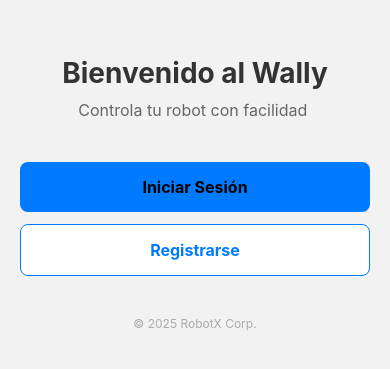
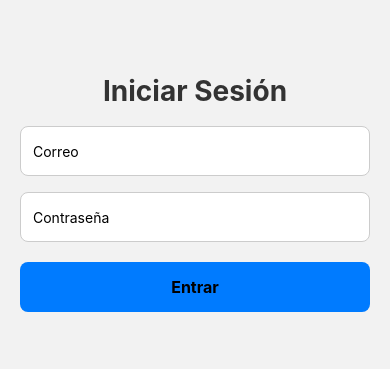
Before and after one commit to AbelAndres14/Proyecto-Modular, a React Native app: screen /LoginForm in a window 390 px wide. Shown: the part 229-598 px from the top of the page. Built offline with nearby package versions, Linux system fonts and the light colour scheme.

Commit message:
se agrega usuario

```diff
--- a/App.tsx
+++ b/App.tsx
@@ -1,5 +1,5 @@
 import React from 'react';
-import { View, Text, TouchableOpacity, Modal } from 'react-native';
+import { View, Text, TouchableOpacity } from 'react-native';
 import { styles } from './styles/LoginScreen.styles';
 
 import { NavigationContainer } from '@react-navigation/native';
@@ -14,7 +14,8 @@ import ActividadScreen from './screens/Actividad';
 import PerfilScreen from './screens/Perfil';
 import NotificacionesScreen from './screens/Notificaciones';
 import PrivacidadScreen from './screens/Privacidad';
-import Registro from './screens/Registro';
+import RegistroScreen from './screens/Registro';
+import LoginFormScreen from './screens/Login'; // Nueva pantalla de login
 
 const Stack = createNativeStackNavigator();
 const Tab = createBottomTabNavigator();
@@ -49,19 +50,16 @@ function Tabs() {
   );
 }
 
-interface Props {
-  navigation: any;
-}
-
-function LoginScreen({ navigation }: Props) {
+// Pantalla inicial con botones
+function InicioScreen({ navigation }: { navigation: any }) {
   return (
     <View style={styles.container}>
       <Text style={styles.title}>Bienvenido al Wally</Text>
-      <Text style={styles.subtitle}>Controla tu robot con facilidad </Text>
+      <Text style={styles.subtitle}>Controla tu robot con facilidad</Text>
 
       <TouchableOpacity
         style={[styles.button, styles.loginButton]}
-        onPress={() => navigation.replace('MainTabs')}
+        onPress={() => navigation.navigate('LoginForm')}
       >
         <Text style={styles.buttonText}>Iniciar Sesión</Text>
       </TouchableOpacity>
@@ -69,7 +67,6 @@ function LoginScreen({ navigation }: Props) {
       <TouchableOpacity
         style={[styles.button, styles.registerButton]}
         onPress={() => navigation.navigate('Registro')}
-
       >
         <Text style={[styles.buttonText, styles.registerButtonText]}>Registrarse</Text>
       </TouchableOpacity>
@@ -82,13 +79,19 @@ function LoginScreen({ navigation }: Props) {
 export default function App() {
   return (
     <NavigationContainer>
-      <Stack.Navigator initialRouteName="Login" screenOptions={{ headerShown: false }}>
-        <Stack.Screen name="Login" component={LoginScreen} />
+      <Stack.Navigator initialRouteName="Inicio" screenOptions={{ headerShown: false }}>
+        {/* Pantalla inicial */}
+        <Stack.Screen name="Inicio" component={InicioScreen} />
+
+        {/* Pantalla de login con correo y contraseña */}
+        <Stack.Screen name="LoginForm" component={LoginFormScreen} />
+
+        {/* Tabs principales */}
         <Stack.Screen name="MainTabs" component={Tabs} />
 
-        {/* 👉 Aquí agregas las nuevas pantallas */}
+        {/* Pantallas adicionales */}
         <Stack.Screen name="Perfil" component={PerfilScreen} />
-        <Stack.Screen name="Registro" component={Registro} />
+        <Stack.Screen name="Registro" component={RegistroScreen} />
         <Stack.Screen name="Notificaciones" component={NotificacionesScreen} />
         <Stack.Screen name="Privacidad" component={PrivacidadScreen} />
       </Stack.Navigator>
--- a/package.json
+++ b/package.json
@@ -10,6 +10,7 @@
   },
   "dependencies": {
     "@expo/vector-icons": "^14.1.0",
+    "@react-native-async-storage/async-storage": "^2.2.0",
     "@react-native-picker/picker": "^2.11.1",
     "@react-navigation/bottom-tabs": "^7.4.3",
     "@react-navigation/native": "^7.1.15",
--- a/screens/Configuraciones.tsx
+++ b/screens/Configuraciones.tsx
@@ -18,7 +18,7 @@ export default function ConfiguracionesScreen({ navigation }: Props) {
     if (destino) {
       navigation.navigate(destino);
     } else {
-      navigation.replace('Login');
+      navigation.replace('Inicio');
     }
   };
 
--- /dev/null
+++ b/screens/Login.tsx
@@ -0,0 +1,71 @@
+import React, { useState } from 'react';
+import { View, Text, TextInput, TouchableOpacity, Alert, ScrollView } from 'react-native';
+import { styles } from '../styles/LoginScreen.styles';
+import AsyncStorage from '@react-native-async-storage/async-storage';
+
+
+export default function LoginFormScreen({ navigation }: any) {
+  const [correo, setCorreo] = useState('');
+  const [password, setPassword] = useState('');
+
+
+const handleLogin = async () => {
+  if (!correo || !password) {
+    Alert.alert('Campos incompletos', 'Por favor ingresa correo y contraseña.');
+    return;
+  }
+
+  try {
+    const response = await fetch('https://api-abel.teamsystem.space/api/usuario/login', {
+      method: 'POST',
+      headers: { 'Content-Type': 'application/json' },
+      body: JSON.stringify({ correo, password })
+    });
+
+    const data = await response.json();
+    console.log('Respuesta del servidor:', data);
+
+    if (data.success) {
+      // 🔹 Guardar usuario en AsyncStorage para usar en PerfilScreen
+      await AsyncStorage.setItem('user', JSON.stringify(data.user));
+
+      Alert.alert('Bienvenido', `Hola, ${data.user.nombre}`);
+      navigation.replace('MainTabs'); // Va a la app principal
+    } else {
+      Alert.alert('Error', data.error || 'Correo o contraseña incorrectos');
+    }
+  } catch (error) {
+    console.error('Error en la petición:', error);
+    Alert.alert('Error', 'No se pudo conectar al servidor');
+  }
+};
+
+
+  return (
+    <ScrollView contentContainerStyle={styles.container}>
+      <Text style={styles.title}>Iniciar Sesión</Text>
+
+      <TextInput
+        placeholder="Correo"
+        style={styles.input}
+        keyboardType="email-address"
+        autoCapitalize="none"
+        value={correo}
+        onChangeText={setCorreo}
+      />
+
+      <TextInput
+        placeholder="Contraseña"
+        style={styles.input}
+        secureTextEntry
+        value={password}
+        onChangeText={setPassword}
+      />
+
+
+      <TouchableOpacity style={[styles.button, styles.loginButton]} onPress={handleLogin}>
+        <Text style={styles.buttonText}>Entrar</Text>
+      </TouchableOpacity>
+    </ScrollView>
+  );
+}
--- a/screens/Perfil.tsx
+++ b/screens/Perfil.tsx
@@ -1,24 +1,55 @@
-import React from 'react';
+import React, { useEffect, useState } from 'react';
 import { View, Text, Image, TouchableOpacity } from 'react-native';
+import AsyncStorage from '@react-native-async-storage/async-storage';
 import { styles } from '../styles/Perfil.styles';
 
 export default function PerfilScreen() {
+  const [user, setUser] = useState<any>(null);
+
+  useEffect(() => {
+    const loadUser = async () => {
+      try {
+        const storedUser = await AsyncStorage.getItem('user');
+        if (storedUser) {
+          setUser(JSON.parse(storedUser));
+        }
+      } catch (error) {
+        console.error('Error leyendo usuario de AsyncStorage:', error);
+      }
+    };
+    loadUser();
+  }, []);
+
+  if (!user) {
+    return (
+      <View style={styles.container}>
+        <Text>Cargando perfil...</Text>
+      </View>
+    );
+  }
+
   return (
     <View style={styles.container}>
+      {/* Header con avatar, nombre y correo */}
       <View style={styles.header}>
         <Image
-          source={{ uri: 'https://i.pravatar.cc/150?img=12' }}
+          source={{ uri: user.foto || 'https://cdn-icons-png.flaticon.com/512/149/149071.png' }}
           style={styles.avatar}
         />
-        <Text style={styles.name}>Abel Andres Hernández</Text>
-        <Text style={styles.email}>abel@mail.com</Text>
+        <Text style={styles.name}>{user.nombre}</Text>
+        <Text style={styles.email}>{user.correo}</Text>
       </View>
 
+      {/* Información adicional */}
       <View style={styles.section}>
         <Text style={styles.sectionTitle}>Información</Text>
         <View style={styles.infoItem}>
           <Text style={styles.label}>Teléfono:</Text>
-          <Text style={styles.value}>+52 333 222 4165</Text>
+          <Text style={styles.value}>{user.telefono}</Text>
+        </View>
+        <View style={styles.infoItem}>
+          <Text style={styles.label}>Correo:</Text>
+          <Text style={styles.value}>{user.correo}</Text>
         </View>
         <View style={styles.infoItem}>
           <Text style={styles.label}>Ubicación:</Text>
@@ -26,7 +57,11 @@ export default function PerfilScreen() {
         </View>
       </View>
 
-      <TouchableOpacity style={styles.editButton} onPress={() => alert('Editar perfil próximamente')}>
+      {/* Botón editar perfil */}
+      <TouchableOpacity
+        style={styles.editButton}
+        onPress={() => alert('Editar perfil próximamente')}
+      >
         <Text style={styles.editButtonText}>Editar Perfil</Text>
       </TouchableOpacity>
     </View>
--- a/screens/Registro.tsx
+++ b/screens/Registro.tsx
@@ -8,6 +8,7 @@ export default function RegistroScreen({ navigation }: any) {
   const [apellido, setApellido] = useState('');
   const [telefono, setTelefono] = useState('');
   const [correo, setCorreo] = useState('');
+  const [password, setPassword] = useState('');
   const [photoUri, setPhotoUri] = useState<string | null>(null);
   const [hasPermission, setHasPermission] = useState<boolean | null>(null);
   const cameraRef = useRef<any>(null); // Cambiado a any para evitar error TS
@@ -29,21 +30,22 @@ export default function RegistroScreen({ navigation }: any) {
   };
 
   const handleRegistro = async () => {
-  if (!nombre || !apellido || !telefono || !correo) {
+    if (!nombre || !apellido || !telefono || !correo || !password) {
       Alert.alert('Campos incompletos', 'Por favor llena todos los campos.');
       return;
     }
 
     try {
       const userData = {
-      nombre: nombre + ' ' + apellido,
-      email: correo,  // Cambiado de "correo" a "email"
-      password: telefono,
-      images: photoUri || '' // Agrega la imagen si existe
+        nombre: nombre,
+        apellido: apellido,
+        telefono: telefono,
+        correo: correo,
+        password: password
       };
 
       // ✅ PUERTO 3337
-    const response = await fetch('http://192.168.33.35:3337/api/usuario', {
+      const response = await fetch('https://api-abel.teamsystem.space/api/usuario', {
         method: 'POST',
         headers: {
           'Content-Type': 'application/json',
@@ -65,7 +67,6 @@ const handleRegistro = async () => {
       Alert.alert('Error', 'No se pudo conectar al servidor');
     }
   };
-
 
   if (hasPermission === null) {
     return <View style={styles.container}><Text>Solicitando permiso de cámara...</Text></View>;
@@ -103,6 +104,7 @@ const handleRegistro = async () => {
       <TextInput placeholder="Apellido" style={styles.input} value={apellido} onChangeText={setApellido} placeholderTextColor="#aaa" />
       <TextInput placeholder="Teléfono" style={styles.input} value={telefono} onChangeText={setTelefono} keyboardType="phone-pad" placeholderTextColor="#aaa" />
       <TextInput placeholder="Correo" style={styles.input} value={correo} onChangeText={setCorreo} keyboardType="email-address" placeholderTextColor="#aaa" />
+      <TextInput placeholder="Contraseña" style={styles.input} value={password} onChangeText={setPassword} secureTextEntry placeholderTextColor="#aaa" />
 
       {photoUri ? (
         <Image source={{ uri: photoUri }} style={{ width: 200, height: 200, borderRadius: 100, marginVertical: 20 }} />
```
Also changed, not shown: 1 other file (tests, documents, lock files or other folders). Lines whose indentation alone changed are shown as unchanged.
